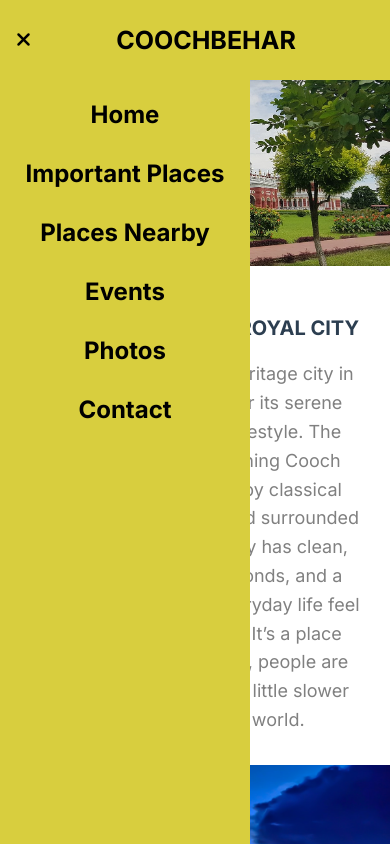
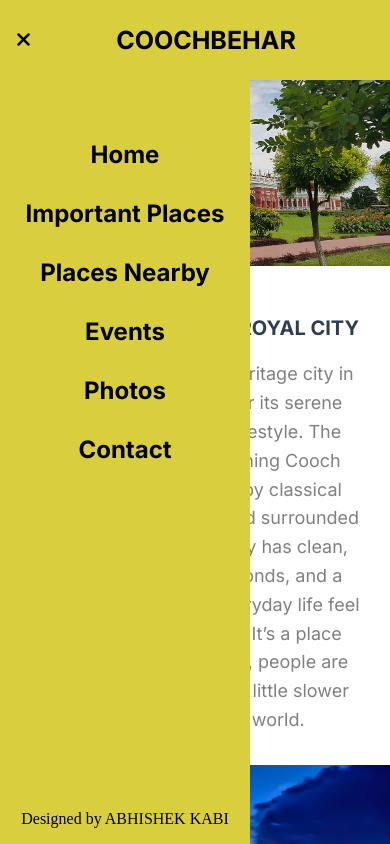
Before and after one commit to abk2191/coochbehar, a React (Vite) app: page / in a window 390 px wide. Both pictures are taken after a click on the button 24 px from the left and 40 px from the top of the page. Shown: the top 844 px of the page. Built offline with nearby package versions, Linux system fonts and the light colour scheme; a web font is replaced by a local one.

Commit message:
Added new features

```diff
--- a/src/Sidebar.jsx
+++ b/src/Sidebar.jsx
@@ -21,6 +21,9 @@ function Sidebar() {
             </li>
           ))}
         </ul>
+        <div className="developer">
+          <p>Designed by ABHISHEK KABI</p>
+        </div>
       </div>
     </>
   );
--- a/src/index.css
+++ b/src/index.css
@@ -93,6 +93,7 @@ body {
   position: fixed;
   z-index: 1000;
   display: flex;
+  flex-direction: column;
   align-items: center;
   justify-content: center;
 }
@@ -207,7 +208,7 @@ body {
   }
 
   .sidebar ul {
-    margin-top: 20px;
+    margin-top: 40px;
     gap: 30px; /* Further reduce gap on mobile */
     justify-content: flex-start; /* Start from top on mobile */
     padding-top: 20px; /* Small top padding instead of large gap */
```
